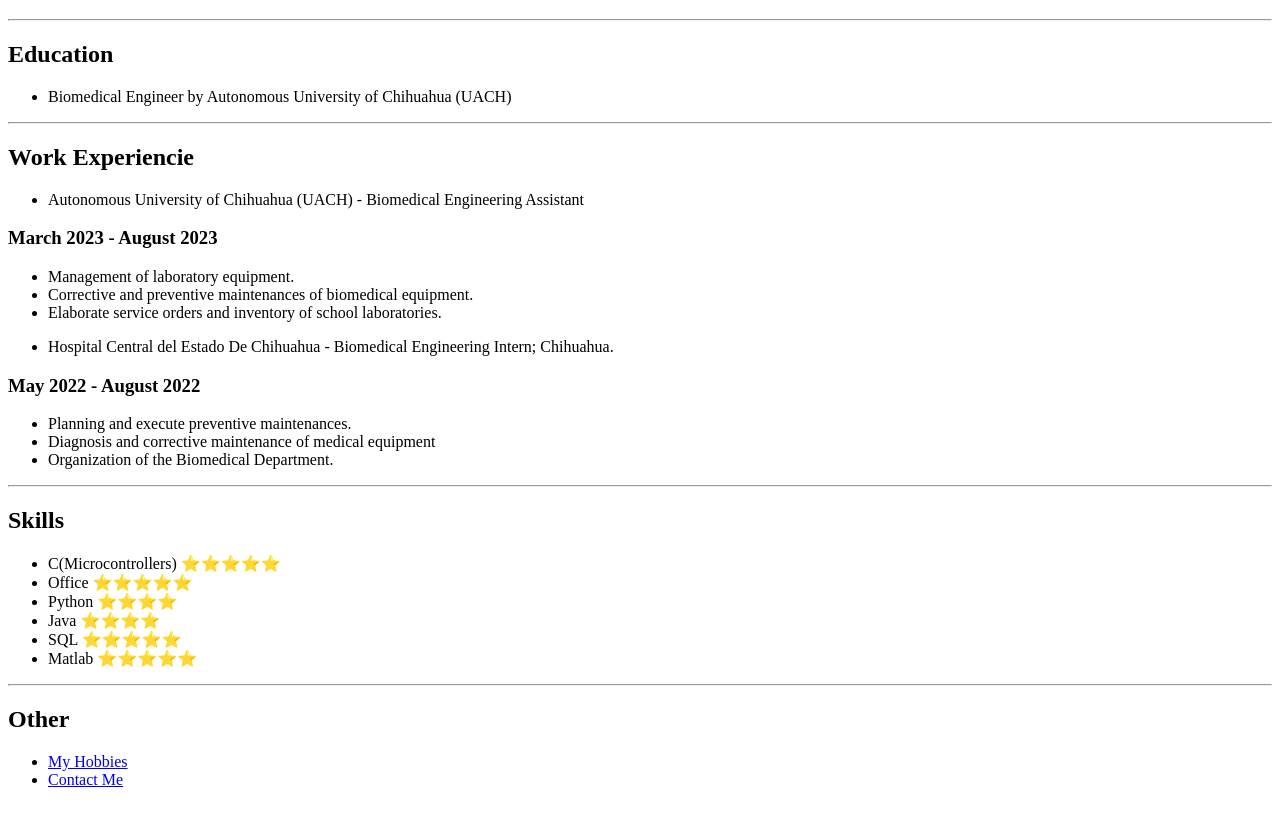
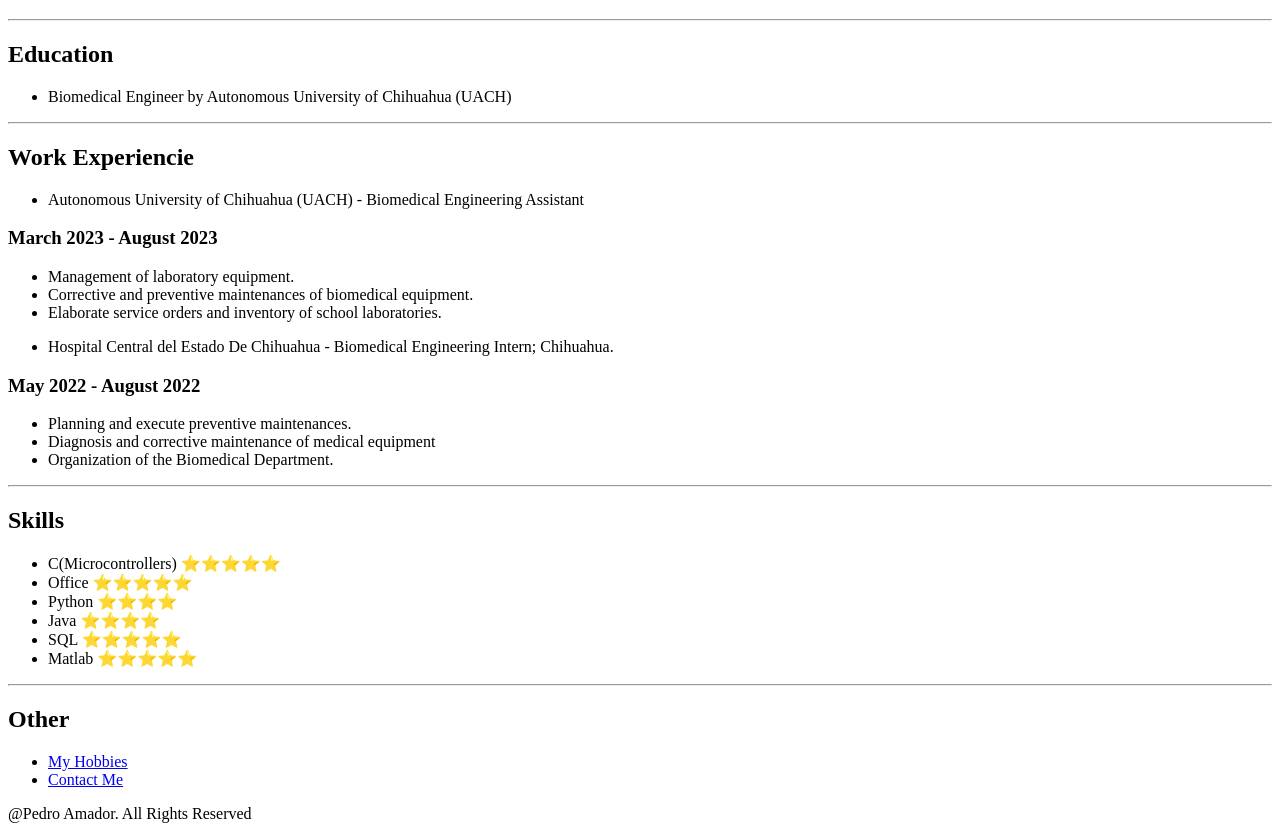
Before and after one commit to Pedro16590/html-portfolio, a plain HTML site: page index.html in a window 1280 px wide. Shown: the part 61-892 px from the top of the page. Before the commit the page ends 866 px from the top, so only its background shows below. Drawn offline with Linux system fonts and the light colour scheme.

Commit message:
Update index.html

```diff
--- a/index.html
+++ b/index.html
@@ -55,4 +55,5 @@
       <li><a href="./public/contact.html">Contact Me</a></li>
     </ul>
   </body>
+  <footer>@Pedro Amador. All Rights Reserved</footer>
 </html>
```
